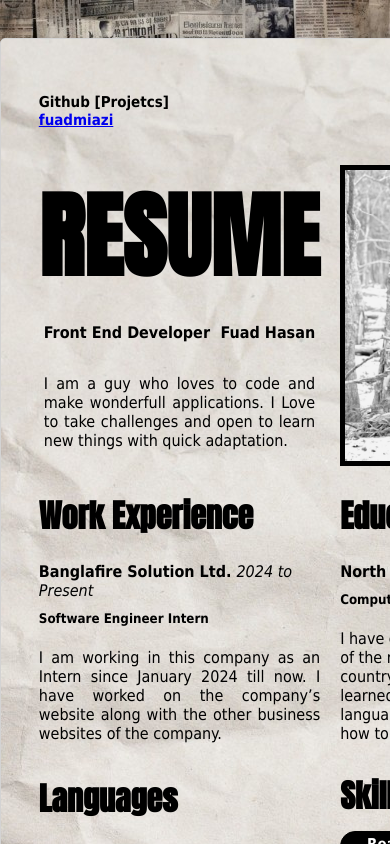
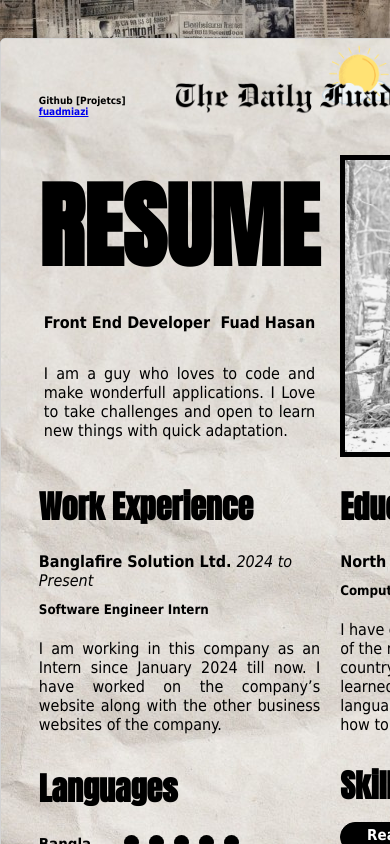
Before and after one commit to fuadmiazi/resume-newspaper-style, a React (Vite) app: page / in a window 390 px wide. Shown: the top 844 px of the page. Built offline with nearby package versions, Linux system fonts and the light colour scheme.

Commit message:
added logo

```diff
--- a/src/components/Header/Header.css
+++ b/src/components/Header/Header.css
@@ -14,10 +14,17 @@
     margin-left: -40px;
 }
 
+.logo img{
+    margin-top: -50px;
+    width: 330px;
+    height: 72.68px;
+}
+
 /* ------Media Query--------- */
 
 @media (max-width: 810px){
     .header ul li{
-        font-size: 15px;
+        font-size: 10px;
     }
+
 }
--- a/src/components/Header/Header.jsx
+++ b/src/components/Header/Header.jsx
@@ -1,5 +1,6 @@
 import React from 'react'
 import './Header.css'
+import logo from '../../assets/logo.png'
 
 const Header = () => {
   return (
@@ -8,10 +9,9 @@ const Header = () => {
         <li>Github [Projetcs]</li>
           <li><a href="https://github.com/fuadmiazi" target="_blank">fuadmiazi</a></li>
       </ul>
-      {/* <ul>
-        <li>Phone</li>
-        <li>+880 1518442776</li>
-      </ul> */}
+      <ul className='logo'>
+        <img src={logo} alt="" />
+      </ul>
       <ul>
         <li>Address</li>
         <li>Dhaka, Bangladesh</li>
```
Also changed, not shown: src/assets/logo.png (added), 1 other file (tests, documents, lock files or other folders).
